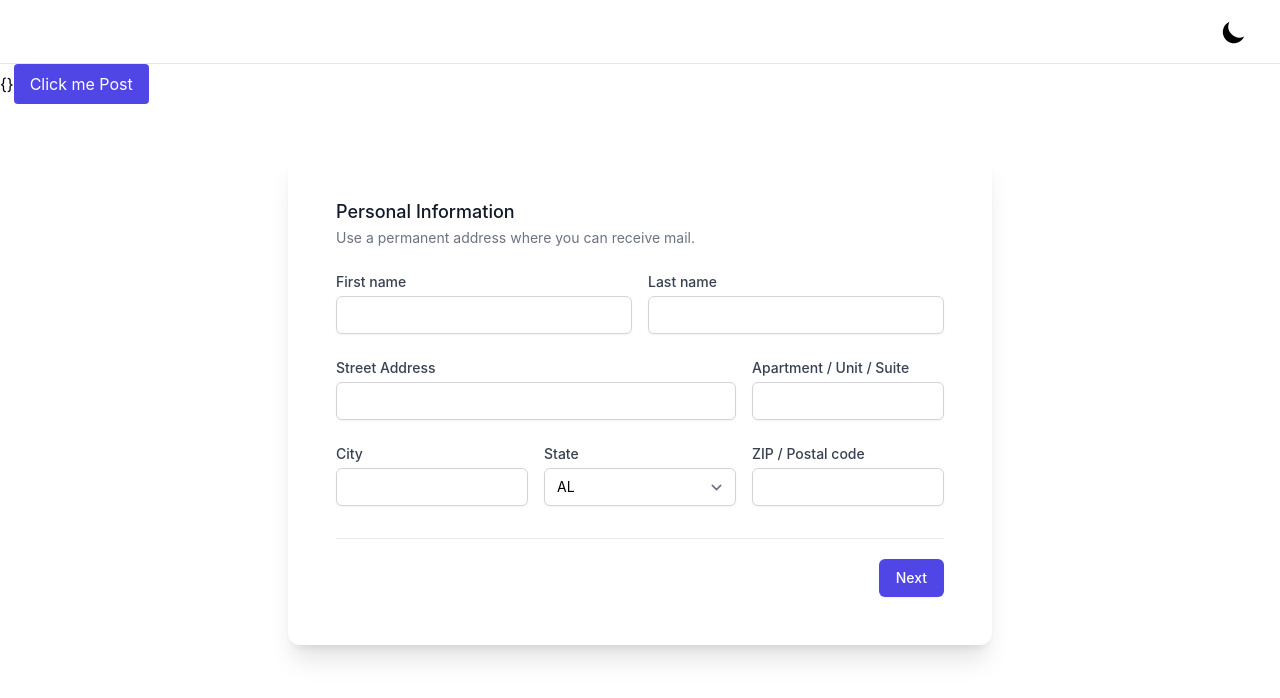
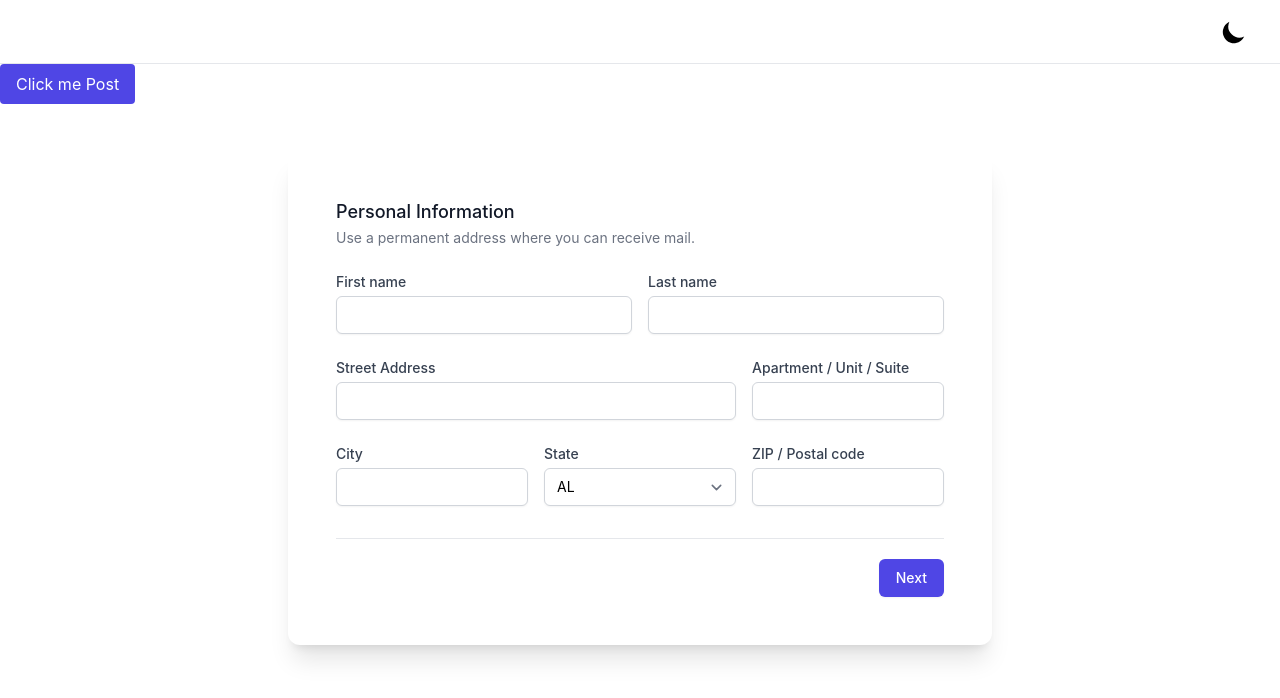
Before and after one commit to themattmayfield/Sure-Challenge, a Next.js app: page / in a window 1280 px wide. Shown: the top 698 px of the page. Built offline with nearby package versions, Linux system fonts and the light colour scheme.

Commit message:
Added Context for keeping up with quote/premium

```diff
--- a/components/Header.js
+++ b/components/Header.js
@@ -1,11 +1,14 @@
 import RenderCurrentThemeChanger from "components/RenderCurrentThemeChanger";
+import { useQuote } from "lib/quote";
 
 const Header = ({ pageTitle, rightSlot }) => {
+  const { premium } = useQuote();
   return (
     <div className="sticky top-0 z-10 flex-shrink-0 flex items-center h-16 bg-white dark:bg-black border-b border-gray-200 dark:border-sureGray">
       <div className="min-w-0 pl-4 flex-1">
         <h1 className="text-lg font-medium leading-6 text-gray-900 dark:text-white sm:truncate">
           {pageTitle}
+          {premium ? `Premium: $${premium}` : null}
         </h1>
       </div>
       <div className="flex items-center space-x-3 px-4 sm:px-6 lg:px-8">
--- a/lib/quote.js
+++ b/lib/quote.js
@@ -16,6 +16,7 @@ export const useQuote = () => {
 
 function useProvideQuote() {
   const [quote, setQuote] = useState({});
+  const [premium, setPremium] = useState(null);
   const [loading, setLoading] = useState(true);
   const [error, setError] = useState(null);
 
@@ -42,5 +43,7 @@ function useProvideQuote() {
     quote,
     setQuote,
     signinWithEmail,
+    premium,
+    setPremium,
   };
 }
--- a/pages/index.js
+++ b/pages/index.js
@@ -5,7 +5,8 @@ import { CreateQuote, UpdateQuote } from "lib/actions";
 import { useQuote } from "lib/quote";
 import { useRouter } from "next/router";
 export default function Ratings() {
-  const { setQuote, quote } = useQuote();
+  const { setQuote, quote, setPremium } = useQuote();
+  setPremium(null);
   const [state, setState] = useState({
     first_name: "",
     last_name: "",
@@ -43,7 +44,7 @@ export default function Ratings() {
 
   return (
     <Layout>
-      {JSON.stringify(quote)}
+      {/* {JSON.stringify(quote)} */}
       <button
         onClick={() => submitData()}
         className="bg-indigo-600 text-white rounded px-4 py-2"
--- a/pages/quote.js
+++ b/pages/quote.js
@@ -5,9 +5,9 @@ import { useQuote } from "lib/quote";
 import { useRouter } from "next/router";
 
 export default function Ratings() {
-  const { setQuote, quote } = useQuote();
+  const { setQuote, quote, setPremium } = useQuote();
   const [state, setState] = useState(quote?.variable_selections);
-
+  setPremium(quote?.premium);
   function classNames(...classes) {
     return classes.filter(Boolean).join(" ");
   }
```
